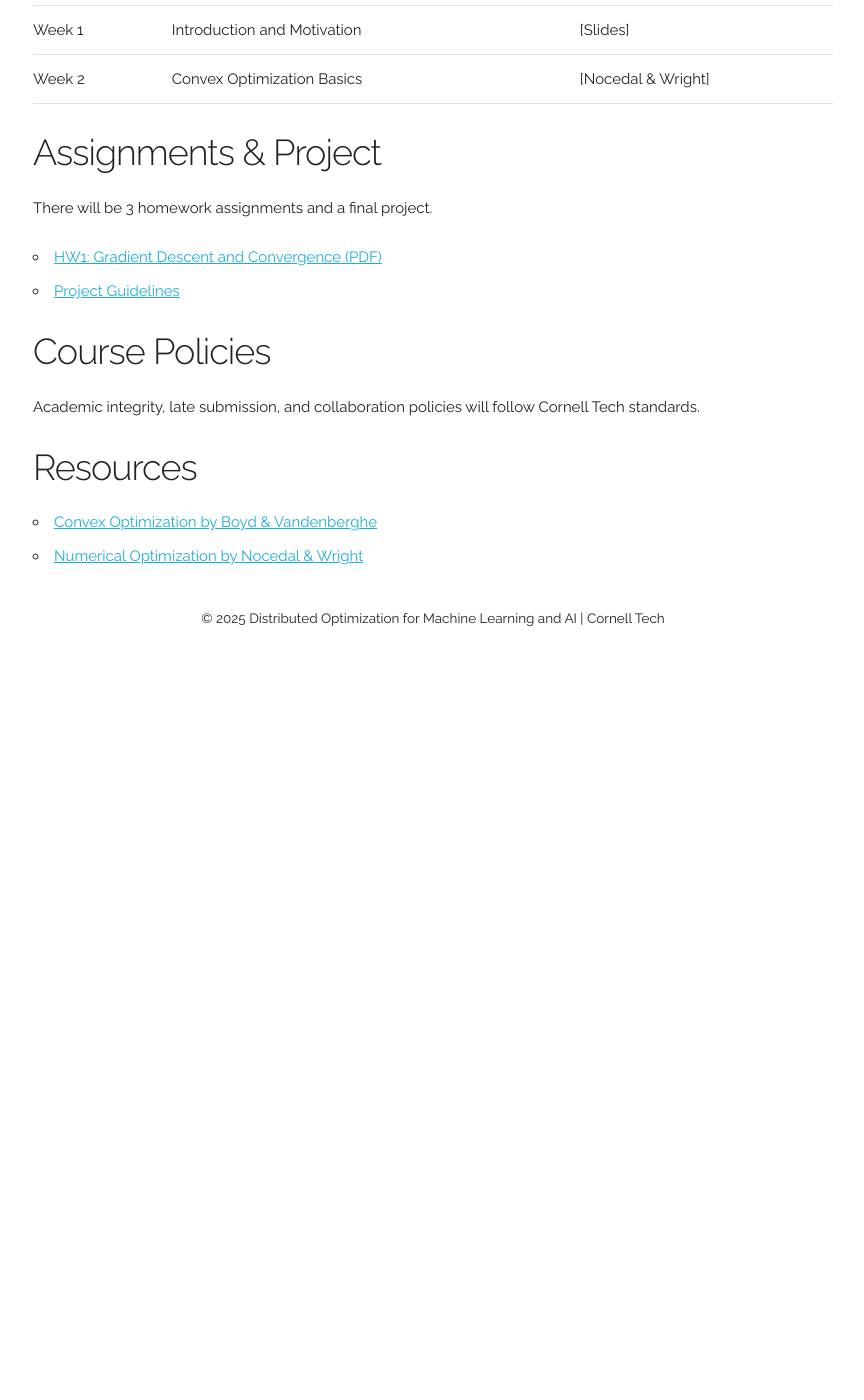
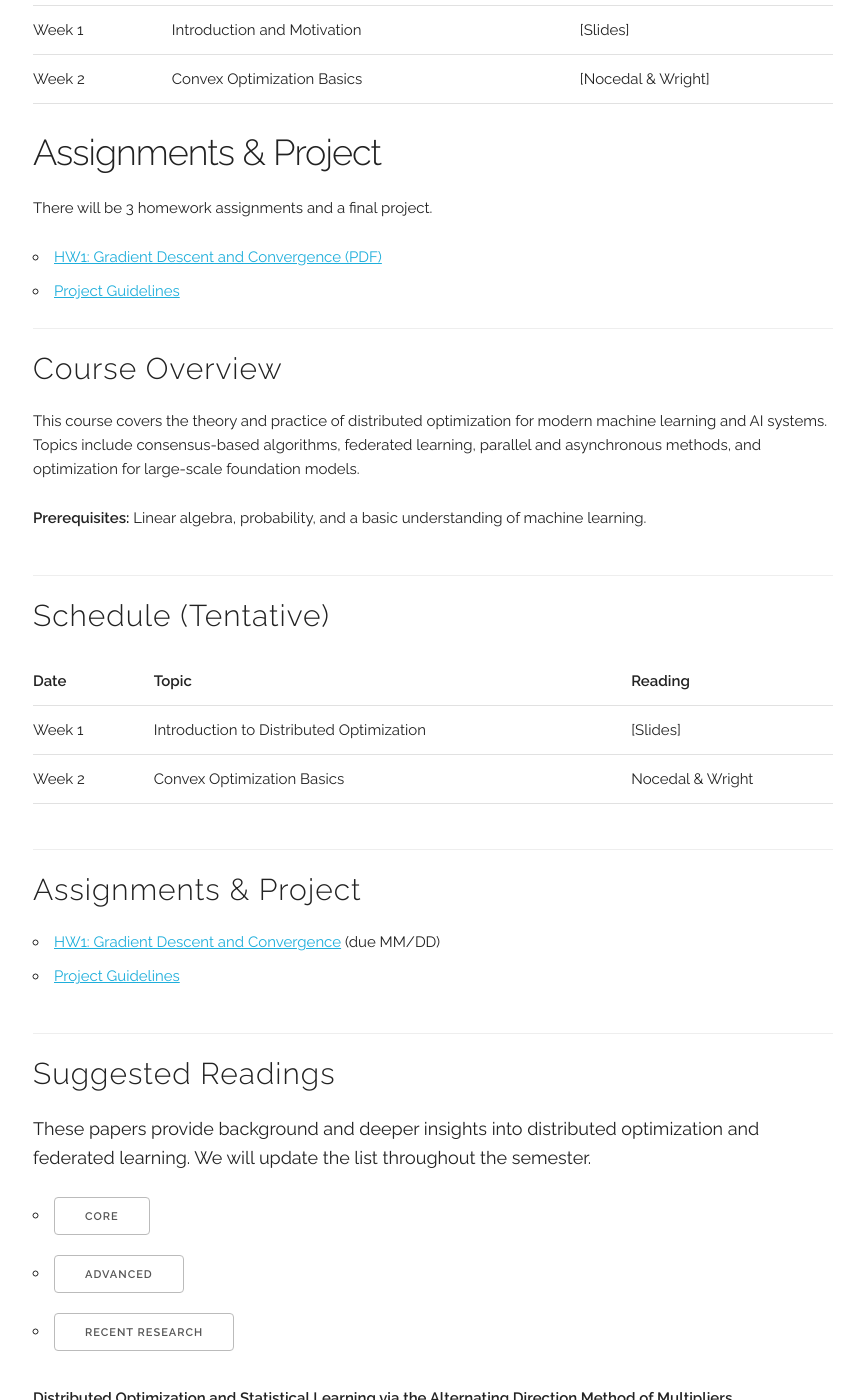
Before and after one commit to chentianyi19/ECE5290, a Jekyll site: the page built from index.html, in a window 1280 px wide and 1400 px high, scrolled down 797 px. Shown: the whole window, without its empty margins (207-1071 px from the left). Built offline with Jekyll 4.4.1, drawn with Linux system fonts in a browser that asks for light colours; before the commit the page ends 1427 px from its top, so only the background shows below that; some of the changed text lies outside the part shown.

Commit message:
Update course.html

```diff
--- a/_layouts/course.html
+++ b/_layouts/course.html
@@ -68,12 +68,11 @@
     </ul>
   </section>
 
-  <section id="policies">
-    <h3>Course Policies</h3>
-    <p>
-      Academic integrity, late submission, and collaboration policies will follow Cornell Tech standards.
-    </p>
-  </section>
+
+  <!-- ADDED: render page-specific content (your Suggested Readings & People from index.html) -->
+  {{ content }}
+
+
 
   <section id="resources">
     <h3>Resources</h3>
@@ -83,8 +82,15 @@
     </ul>
   </section>
 
+    <section id="policies">
+    <h3>Course Policies</h3>
+    <p>
+      Academic integrity, late submission, and collaboration policies will follow Cornell Tech standards.
+    </p>
+  </section>
+
   <footer style="text-align:center; margin-top: 40px; font-size: 0.9em;">
-    &copy; 2025 Distributed Optimization for Machine Learning and AI | Cornell Tech
+    &copy; 2025 Distributed Optimization for ML and AI | Cornell Tech
   </footer>
 </div>
 </body>
```
